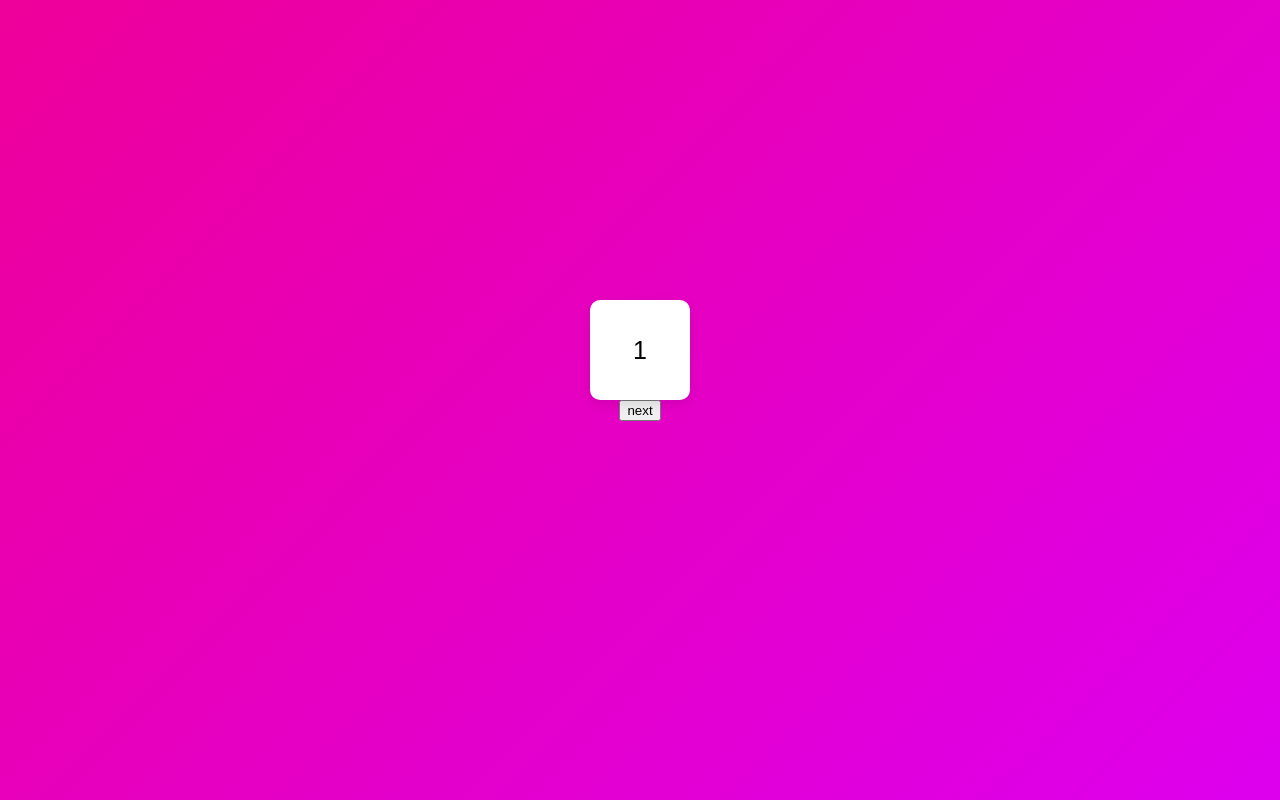
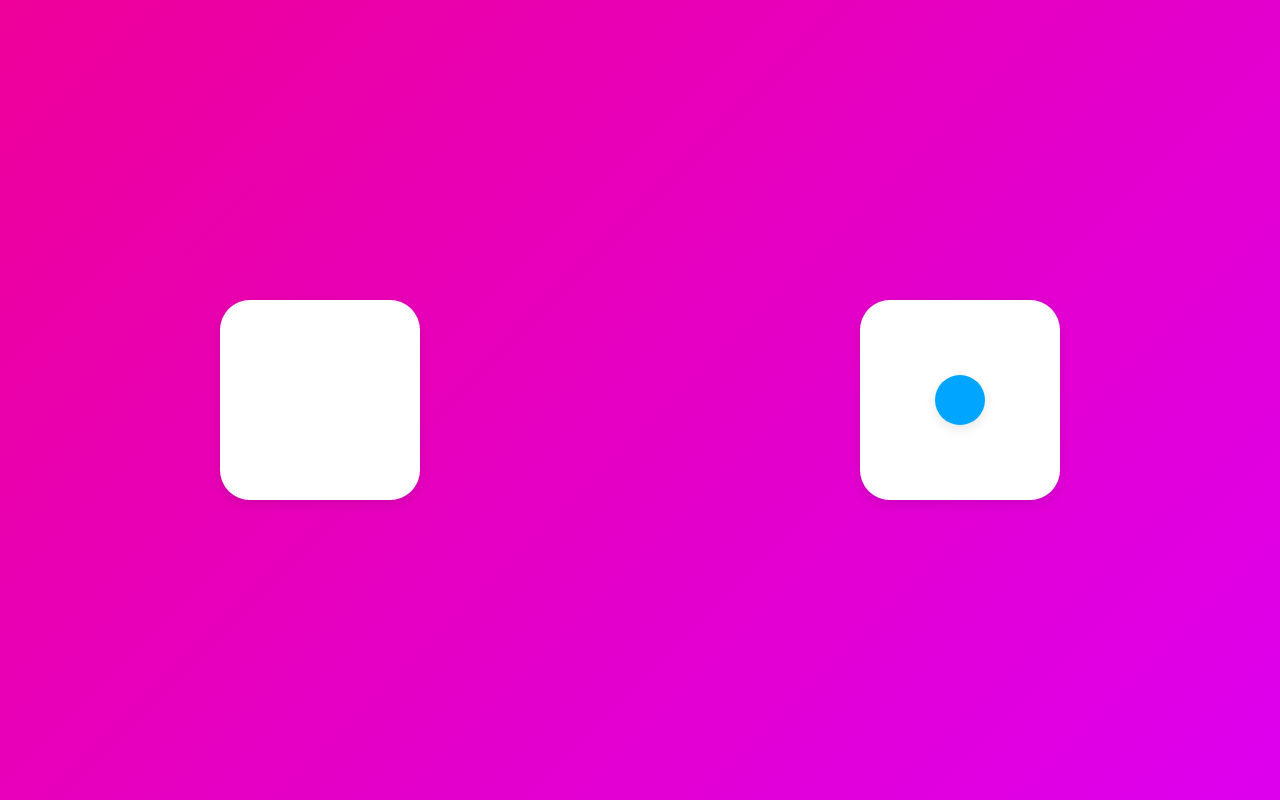
Before and after one commit to singsoong/framer_practice, a React (Create React App) app: page / in a window 1280 px wide. Built offline with nearby package versions, Linux system fonts and the light colour scheme.

Commit message:
feat: Layout - layoutId

```diff
--- a/src/App.tsx
+++ b/src/App.tsx
@@ -1,64 +1,17 @@
 import React, { useState } from "react";
 import { styled } from "styled-components";
-import { AnimatePresence, motion } from "framer-motion";
+import { motion } from "framer-motion";
 
 // Variants
-const boxVar = {
-  invisible: (isBack: boolean) => {
-    return {
-      x: isBack ? -300 : 300,
-      opacity: 0,
-      scale: 0,
-    };
-  },
-  visible: {
-    x: 0,
-    opacity: 1,
-    scale: 1,
-    transition: {
-      duration: 0.3,
-    },
-  },
-  exit: (isBack: boolean) => {
-    return {
-      x: isBack ? 300 : -300,
-      opacity: 0,
-      scale: 0,
-      transition: {
-        duration: 0.3,
-      },
-    };
-  },
-};
 
 function App() {
-  const [visible, setVisible] = useState(1);
-  const [back, setBack] = useState(false);
-  const nextOnClick = async () => {
-    await setBack(false);
-    setVisible((prev) => (prev === 8 ? 8 : prev + 1));
-  };
+  const [clicked, setClicked] = useState(false);
+  const toggleClicked = () => setClicked((prev) => !prev);
 
-  const prevOnClick = async () => {
-    await setBack(true);
-    setVisible((prev) => (prev === 1 ? 1 : prev - 1));
-  };
   return (
-    <Container>
-      <AnimatePresence custom={back}>
-        <Box
-          custom={back}
-          variants={boxVar}
-          initial="invisible"
-          animate="visible"
-          exit="exit"
-          key={visible}
-        >
-          {visible}
-        </Box>
-      </AnimatePresence>
-      <button onClick={prevOnClick}>prev</button>
-      <button onClick={nextOnClick}>next</button>
+    <Container onClick={toggleClicked}>
+      <Box>{clicked && <Circle layoutId="circle" />} </Box>
+      <Box>{!clicked && <Circle layoutId="circle" />}</Box>
     </Container>
   );
 }
@@ -67,8 +20,7 @@ export default App;
 
 const Container = styled(motion.div)`
   display: flex;
-  justify-content: center;
-  flex-direction: column;
+  justify-content: space-around;
   align-items: center;
   width: 100vw;
   height: 100vh;
@@ -77,14 +29,20 @@ const Container = styled(motion.div)`
 
 const Box = styled(motion.div)`
   display: flex;
+  font-size: 25px;
+  width: 200px;
+  height: 200px;
+  background-color: white;
+  border-radius: 30px;
+  box-shadow: rgba(0, 0, 0, 0.1) 0px 4px 12px;
   justify-content: center;
   align-items: center;
-  font-size: 25px;
-  width: 100px;
-  height: 100px;
-  background-color: white;
-  border-radius: 10px;
+`;
+
+const Circle = styled(motion.div)`
+  background-color: #00a5ff;
+  width: 50px;
+  height: 50px;
+  border-radius: 25px;
   box-shadow: rgba(0, 0, 0, 0.1) 0px 4px 12px;
-  position: absolute;
-  top: 300px;
 `;
```
Also changed, not shown: 1 other file (tests, documents, lock files or other folders).
